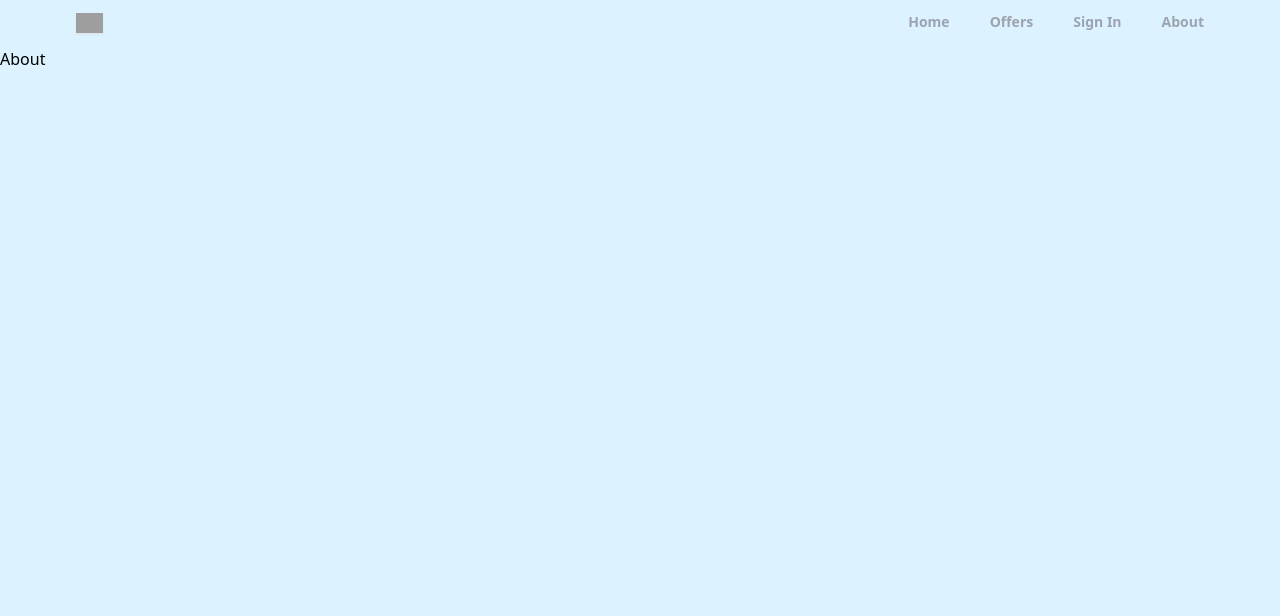
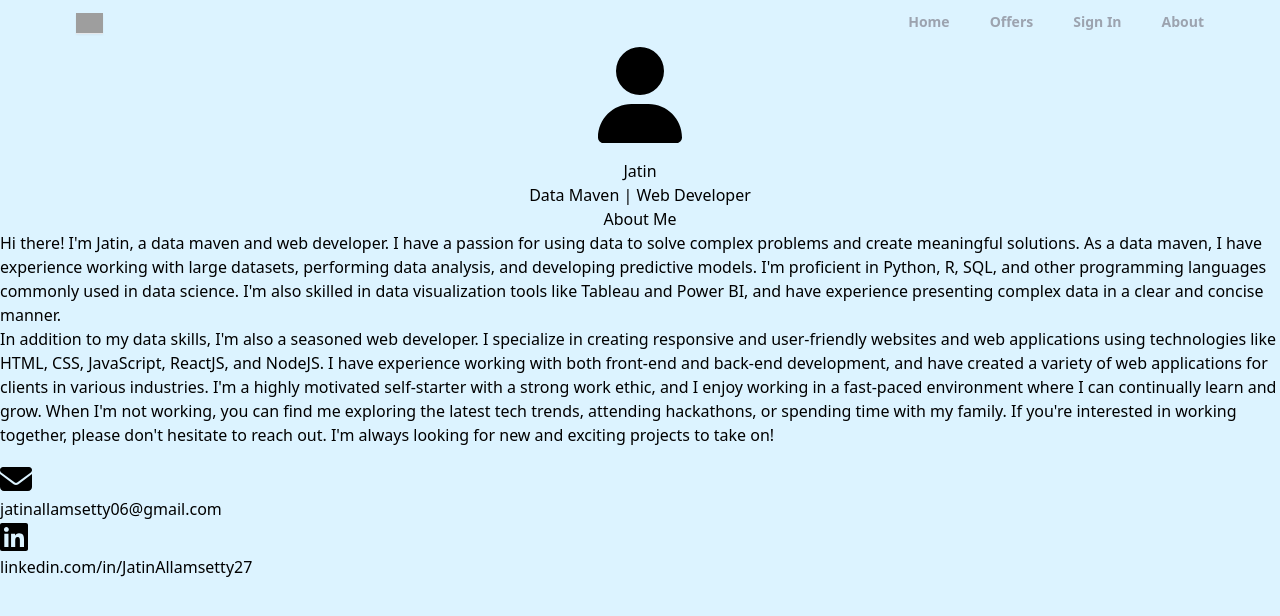
Before and after one commit to JatinAllamsetty27/MediGuardianDemo, a React (Create React App) app: page /About in a window 1280 px wide. Shown: the top 616 px of the page. Built offline with nearby package versions, Linux system fonts and the light colour scheme; grey boxes are pictures that could not be loaded.

Commit message:
adding about me

```diff
--- a/package.json
+++ b/package.json
@@ -3,11 +3,15 @@
   "version": "0.1.0",
   "private": true,
   "dependencies": {
+    "@fortawesome/free-brands-svg-icons": "^6.4.0",
+    "@fortawesome/free-solid-svg-icons": "^6.4.0",
+    "@fortawesome/react-fontawesome": "^0.2.0",
     "@testing-library/jest-dom": "^5.16.5",
     "@testing-library/react": "^13.4.0",
     "@testing-library/user-event": "^13.5.0",
     "firebase": "^9.21.0",
     "react": "^18.2.0",
+    "react-bootstrap": "^2.7.4",
     "react-dom": "^18.2.0",
     "react-icons": "^4.8.0",
     "react-router": "^6.10.0",
--- a/src/pages/About.jsx
+++ b/src/pages/About.jsx
@@ -1,7 +1,43 @@
-import React from 'react'
+import React from 'react';
+import { Container, Row, Col } from 'react-bootstrap';
+import { FontAwesomeIcon } from '@fortawesome/react-fontawesome';
+import { faUser } from '@fortawesome/free-solid-svg-icons';
+import { faEnvelope } from '@fortawesome/free-solid-svg-icons';
+import { faLinkedin } from '@fortawesome/free-brands-svg-icons';
 
-export default function About() {
+const About = () => {
   return (
-    <div>About</div>
-  )
+    <Container>
+      <Row>
+        <Col md={4} className="text-center">
+          <FontAwesomeIcon icon={faUser} size="6x" className="mb-4" />
+          <h3>Jatin</h3>
+          <p>Data Maven | Web Developer</p>
+        </Col>
+        <Col md={8}>
+          <center><h2>About Me</h2></center>
+          <p>Hi there! I'm Jatin, a data maven and web developer. I have a passion for using data to solve complex problems and create meaningful solutions.
+
+As a data maven, I have experience working with large datasets, performing data analysis, and developing predictive models. I'm proficient in Python, R, SQL, and other programming languages commonly used in data science. I'm also skilled in data visualization tools like Tableau and Power BI, and have experience presenting complex data in a clear and concise manner.</p>
+          <p>In addition to my data skills, I'm also a seasoned web developer. I specialize in creating responsive and user-friendly websites and web applications using technologies like HTML, CSS, JavaScript, ReactJS, and NodeJS. I have experience working with both front-end and back-end development, and have created a variety of web applications for clients in various industries.
+
+I'm a highly motivated self-starter with a strong work ethic, and I enjoy working in a fast-paced environment where I can continually learn and grow. When I'm not working, you can find me exploring the latest tech trends, attending hackathons, or spending time with my family.
+
+If you're interested in working together, please don't hesitate to reach out. I'm always looking for new and exciting projects to take on!</p>
+          <Row className="mt-4">
+            <Col md={4}>
+              <FontAwesomeIcon icon={faEnvelope} size="2x" />
+              <p>jatinallamsetty06@gmail.com</p>
+            </Col>
+            <Col md={4}>
+              <FontAwesomeIcon icon={faLinkedin} size="2x" />
+              <p>linkedin.com/in/JatinAllamsetty27</p>
+            </Col>
+          </Row>
+        </Col>
+      </Row>
+    </Container>
+  );
 }
+
+export default About;
```
Also changed, not shown: 1 other file (tests, documents, lock files or other folders).
